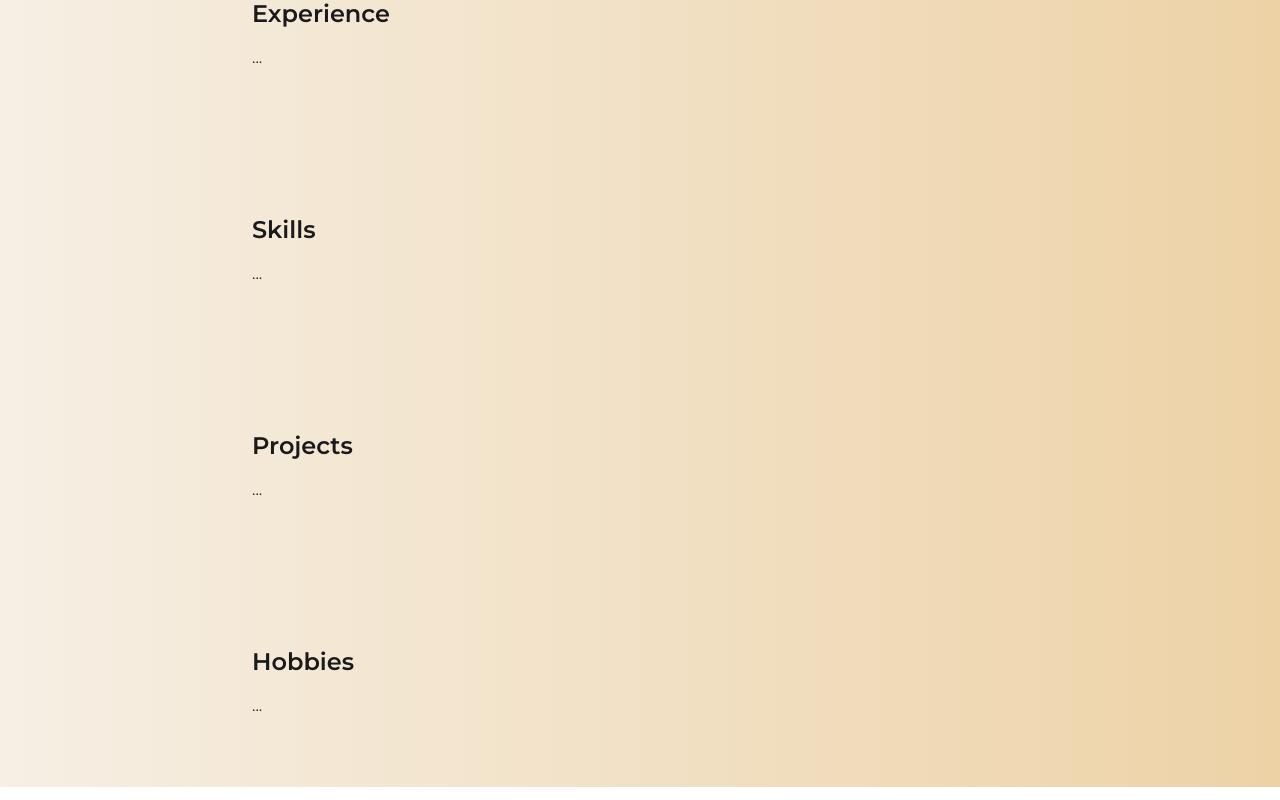
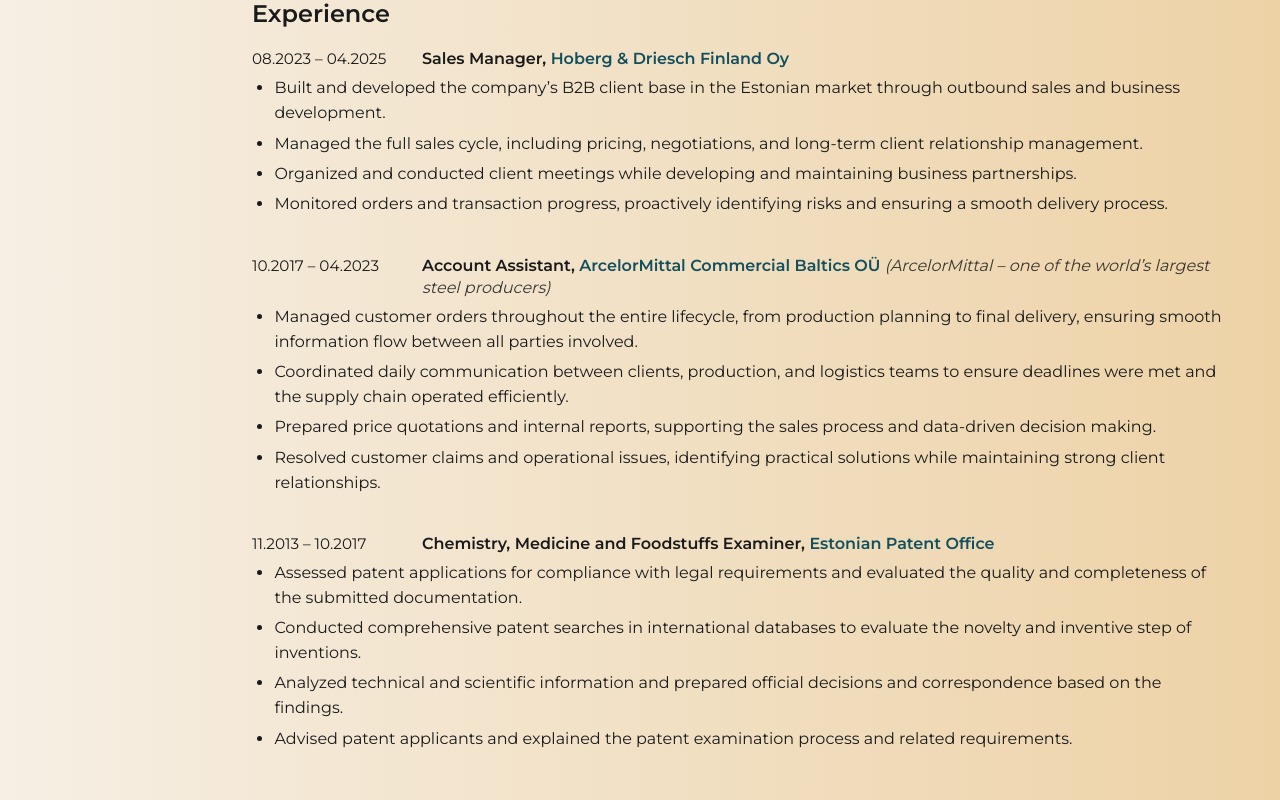
Before and after one commit to KatharinaMat/my-portfolio, a Nuxt app: page / in a window 1280 px wide. Shown: the part 1240-2040 px from the top of the page. Built offline with nearby package versions, Linux system fonts and the light colour scheme; a web font is replaced by a local one.

Commit message:
Experience section

```diff
--- a/app/assets/css/main.css
+++ b/app/assets/css/main.css
@@ -345,7 +345,9 @@
   margin: 0 auto;
   color: #1a1a1a;
 }
-
+.accent {
+  color: #134f5c; /*used to accentuate certain words in text*/
+}
 /* =================================
    ANIMATIONS
    ================================= */
@@ -598,3 +600,71 @@
   opacity: 0;
   transform: translateX(8px) scale(0.98);
 }
+
+/* =================================
+   WORK EXPERIENCE
+   ================================= */
+
+.work-list {
+  display: flex;
+  flex-direction: column;
+  gap: 2rem;
+}
+
+.work-item {
+  display: grid;
+  grid-template-columns: 1fr;
+  gap: 0.3rem;
+  align-items: start;
+}
+
+.work-period {
+  font-size: 0.95rem;
+  line-height: 1.4;
+  color: #1a1a1a;
+}
+
+.work-title {
+  font-size: 1rem;
+  line-height: 1.4;
+  color: #1a1a1a;
+}
+
+.company-note {
+  font-weight: 400;
+  font-style: italic;
+  opacity: 0.85;
+}
+
+.work-text ul {
+  margin: 0;
+  padding-left: 1.4rem;
+}
+
+.work-text li {
+  margin-bottom: 0.35rem;
+  line-height: 1.55;
+}
+
+/* Desktop override */
+@media (min-width: 860px) {
+  .work-item {
+    grid-template-columns: 150px 1fr;
+    gap: 0.35rem 1.25rem;
+  }
+
+  .work-period {
+    grid-column: 1;
+    grid-row: 1;
+  }
+
+  .work-title {
+    grid-column: 2;
+    grid-row: 1;
+  }
+
+  .work-text {
+    grid-column: 1 / -1;
+    grid-row: 2;
+  }
+}
--- a/app/pages/index.vue
+++ b/app/pages/index.vue
@@ -211,12 +211,33 @@
       </div>
     </section>
 
-    <section id="work" class="section">
-      <div class="section-inner">
-        <h2>{{ t("nav.work") }}</h2>
-        <p>...</p>
+<section id="work" class="section">
+  <div class="section-inner">
+    <h2>{{ t("nav.work") }}</h2>
+
+    <div class="work-list">
+      <div
+        v-for="(item, index) in workItems"
+        :key="index"
+        class="work-item"
+      >
+        <div class="work-period">
+          {{ rt(item.period) }}
+        </div>
+
+        <div class="work-title" v-html="rt(item.title)"></div>
+
+        <div class="work-text">
+          <ul>
+            <li v-for="(line, lineIndex) in item.text" :key="lineIndex">
+              {{ rt(line) }}
+            </li>
+          </ul>
+        </div>
       </div>
-    </section>
+    </div>
+  </div>
+</section>
 
     <section id="skills" class="section">
       <div class="section-inner">
@@ -250,6 +271,7 @@
 
 const { t, tm, rt, setLocale, locale } = useI18n();
 const educationItems = computed(() => tm("education.items") as { period: string; text: string }[]);
+const workItems = computed(() => tm("work.items") as {period: string; title: string; text: string[];}[]);
 const showPublications = ref(false);
 
 const route = useRoute();
--- a/i18n/locales/en.json
+++ b/i18n/locales/en.json
@@ -31,7 +31,7 @@
     },
     {
       "period": "08.2011 – 06.2013",
-      "text": "<strong>TalTech</strong> – Applied Chemistry and Biotechnology, <strong>MSc</strong>, <em>cum laude</em>"
+      "text": "<strong>TalTech</strong> – Applied Chemistry and Biotechnology, <strong><span class='accent'>MSc</span></strong>, <em>cum laude</em>"
     },
     {
       "period": "08.2008 – 06.2011",
@@ -46,5 +46,40 @@
     "<strong>Paju, A.; Kostomarova, D.; Matkevitš, K.; Lopp, M.; et al.</strong><br>3-Alkyl-1,2-cyclopentanediones by Negishi cross-coupling of a 3-bromo-1,2-cyclopentanedione silyl enol ether with alkylzinc reagents: An approach to 2-substituted carboxylic acid γ-lactones, homocitric and lycoperdic acids.<br><em>Tetrahedron</em>, 2015.",
     "<strong>Patent</strong><br><strong>Lopp, M.; Paju, A.; Matkevitš, K.</strong><br>Method for preparation of (2-hydroxy-3-oxo-cyclopent-1-enyl)-acetic acid esters.<br>US Patent US20140378698A1, 2014."
   ]
+  },
+
+    "work": {
+    "items": [
+      {
+        "period": "08.2023 – 04.2025",
+        "title": "<strong>Sales Manager, <span class='accent'>Hoberg & Driesch Finland Oy</span></strong>",
+        "text": [
+          "Built and developed the company’s B2B client base in the Estonian market through outbound sales and business development.",
+          "Managed the full sales cycle, including pricing, negotiations, and long-term client relationship management.",
+          "Organized and conducted client meetings while developing and maintaining business partnerships.",
+          "Monitored orders and transaction progress, proactively identifying risks and ensuring a smooth delivery process."
+        ]
+      },
+      {
+        "period": "10.2017 – 04.2023",
+        "title": "<strong>Account Assistant, <span class='accent'>ArcelorMittal Commercial Baltics OÜ</span></strong><span class='company-note'> (ArcelorMittal – one of the world’s largest steel producers)</span>",
+        "text": [
+          "Managed customer orders throughout the entire lifecycle, from production planning to final delivery, ensuring smooth information flow between all parties involved.",
+          "Coordinated daily communication between clients, production, and logistics teams to ensure deadlines were met and the supply chain operated efficiently.",
+          "Prepared price quotations and internal reports, supporting the sales process and data-driven decision making.",
+          "Resolved customer claims and operational issues, identifying practical solutions while maintaining strong client relationships."
+        ]
+      },
+      {
+        "period": "11.2013 – 10.2017",
+        "title": "<strong>Chemistry, Medicine and Foodstuffs Examiner, <span class='accent'>Estonian Patent Office</span></strong>",
+        "text": [
+          "Assessed patent applications for compliance with legal requirements and evaluated the quality and completeness of the submitted documentation.",
+          "Conducted comprehensive patent searches in international databases to evaluate the novelty and inventive step of inventions.",
+          "Analyzed technical and scientific information and prepared official decisions and correspondence based on the findings.",
+          "Advised patent applicants and explained the patent examination process and related requirements."
+        ]
+      }
+    ]
   }
 }
```
Also changed, not shown: i18n/locales/et.json (+37 -2 lines).
